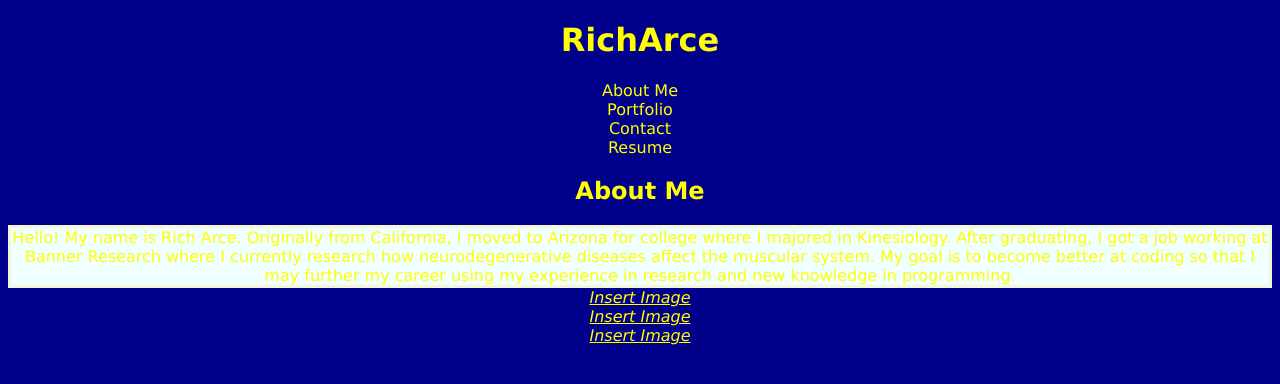
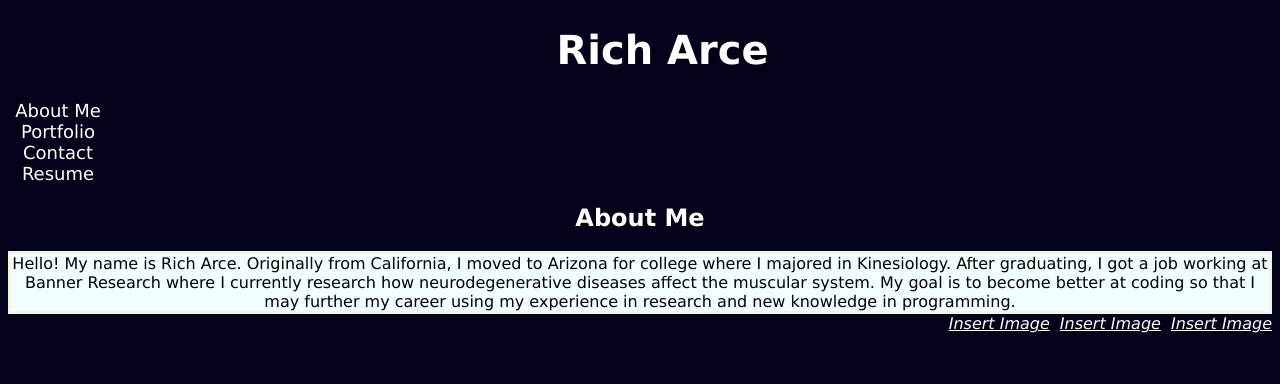
Before and after one commit to raarce118/my-portfolio, a React (Create React App) app: page / in a window 1280 px wide. Shown: the top 384 px of the page. Built offline with nearby package versions, Linux system fonts and the light colour scheme.

Commit message:
better with css

```diff
--- a/src/components/Header.js
+++ b/src/components/Header.js
@@ -8,7 +8,7 @@ function Header(props) {
 
         <header className='container'>
             <div className='name-header'>
-                <h1>Rich<span className='last-header'>Arce</span></h1>
+                <h1>Rich <span className='last-header'>Arce</span></h1>
             </div>
             <div className='navigation'>
                 <Nav
--- a/src/index.css
+++ b/src/index.css
@@ -1,12 +1,13 @@
 * {
-  background-color: darkblue;
-  color: yellow;
+  background-color: rgb(2, 2, 26);
+  color: white;
   font-family: 'Lucida Sans', 'Lucida Sans Regular', 'Lucida Grande', 'Lucida Sans Unicode', Geneva, Verdana, sans-serif;
 }
 
 .myInfo {
   margin: auto;
   background-color: azure;
+  color: black;
 }
 
 .outer {
@@ -15,6 +16,55 @@
   padding: inherit;
   background-color: azure;
   margin-right: auto;
+}
+
+
+.name-header {
+  font-size: 20px;
+  margin-left: 45px;
+  font-weight: bolder;
+  color: white;
+
+}
+
+.last-header {
+
+  color: white;
+  font-weight: bolder;
+}
+
+.nav-tab {
+
+  font-size: large;
+  width: 100px;
+  white-space: nowrap;
+}
+
+.nav-tab :hover {
+  color: white;
+}
+
+.nav-1tab, .nav-2tab, .nav-3tab, .nav-4tab {
+  margin-right: 10px;
+}
+
+nav a:active {
+  color: white;
+}
+
+.navActive {
+  color: white;
+}
+
+.footer {
+  text-align: center;
+  margin: auto;
+  color: white;
+}
+
+.phone, .email, .github {
+  float: right;
+  margin-left: 10px;
 }
 
 
```
